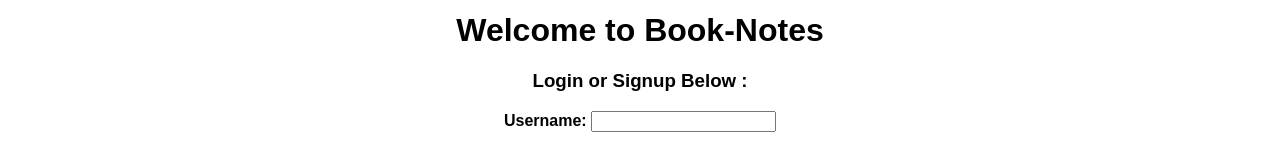
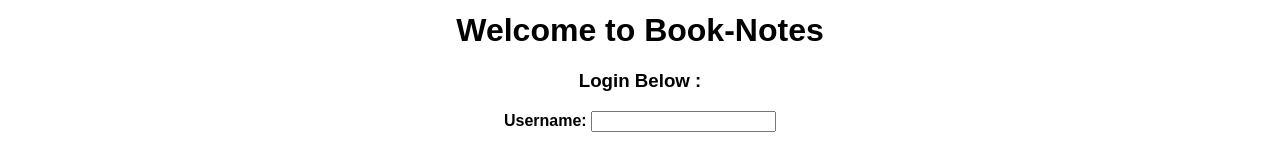
Before and after one commit to OlesyaMiller/react, a React (Create React App) app in the folder notes-client/: page /home in a window 1280 px wide. Shown: the part 136-284 px from the top of the page. Built offline with nearby package versions, Linux system fonts and the light colour scheme; no server answers.

Commit message:
Added validateForm method to login form

```diff
--- a/notes-client/src/components/Home.js
+++ b/notes-client/src/components/Home.js
@@ -9,7 +9,7 @@
     <div className="home">
       <div className="home">
         <h1> Welcome to Book-Notes </h1>
-        <h3> Login or Signup Below : </h3>
+        <h3> Login Below : </h3>
         < Login />
         Dont have an account?<Link to=''>Sign Up!</Link>
       </div>
--- a/notes-client/src/components/Login.js
+++ b/notes-client/src/components/Login.js
@@ -10,6 +10,11 @@
     }
   }
 
+  validateForm() {
+    return this.state.email.length > 0 && this.state.password.length > 0;
+  }
+
+
   handleChange = (event) => {
     const { name, value } = event.target;
     this.setState({[name]: value});
@@ -18,7 +23,7 @@
   render(){
     return(
       <div>
-        <form>
+        <form onSubmit={this.handleOnSubmit}>
           <label htmlFor="username"><b>Username:</b> </label>
             <input
               type="text"
@@ -41,7 +46,7 @@
           < br />
           < br />
 
-          <button className="loginButton"> Login </button>
+          <button type="submit" className="loginButton"> Login </button>
 
           < br />
           < br />
```
